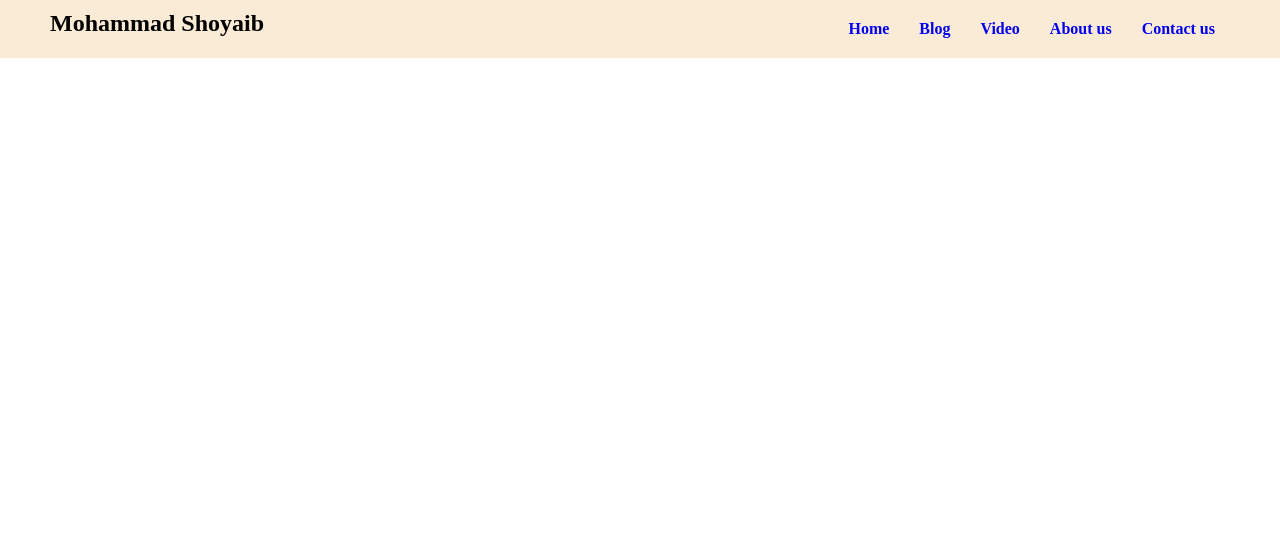
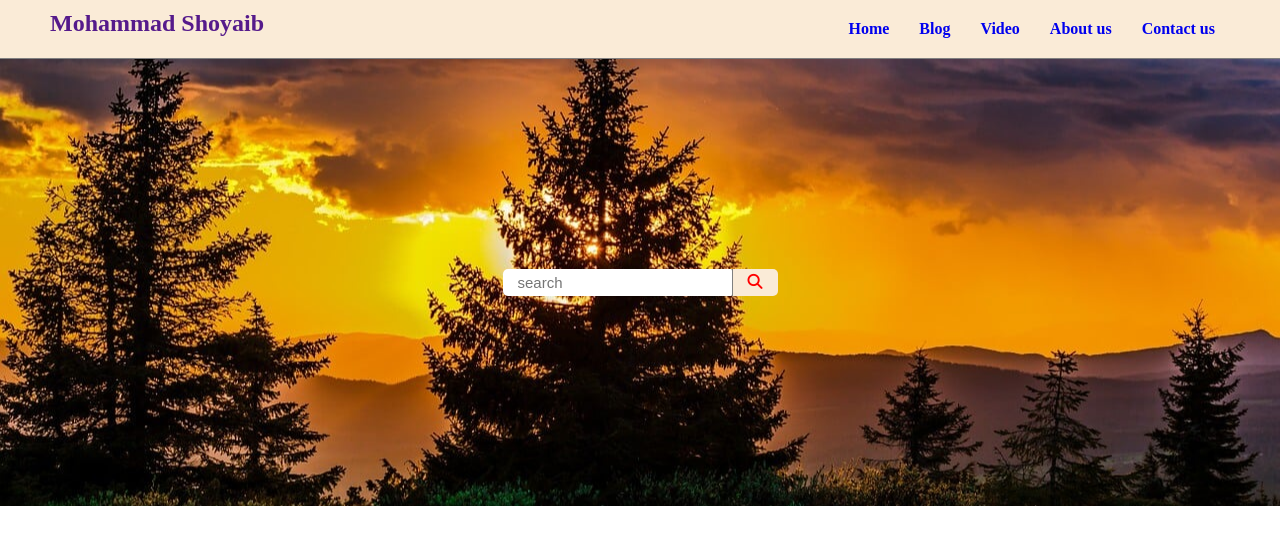
Before and after one commit to shoyaib999/project_one, a plain HTML site: page index.HTML in a window 1280 px wide. Drawn offline with Linux system fonts and the light colour scheme.

Commit message:
hero area making

```diff
--- a/index.HTML
+++ b/index.HTML
@@ -4,6 +4,8 @@
     <meta charset="UTF-8">
     <meta name="viewport" content="width=device-width, initial-scale=1.0">
     <title>project_one</title>
+    <!-- fontawesome cdn  -->
+    <link rel="stylesheet" href="https://cdnjs.cloudflare.com/ajax/libs/font-awesome/6.4.2/css/all.min.css" integrity="sha512-z3gLpd7yknf1YoNbCzqRKc4qyor8gaKU1qmn+CShxbuBusANI9QpRohGBreCFkKxLhei6S9CQXFEbbKuqLg0DA==" crossorigin="anonymous" referrerpolicy="no-referrer" />
     <link rel="stylesheet" href="style.css">
 </head>
 <body>
@@ -19,7 +21,12 @@
             <li><a href="#">Contact us</a></li>
         </ul>
     </nav>
+
     <header>
+        <div class="searchBox">
+            <input type="search" name="" id="" placeholder="search">
+            <div class="searchIcon"><i class="fa-solid fa-magnifying-glass"></i></div>
+        </div>
 
     </header>
 
--- a/style.css
+++ b/style.css
@@ -8,6 +8,10 @@ nav{
     background-color: antiquewhite;
     padding: 10px 50px;
     text-align: center;
+    border-bottom: 1.5px solid gray;
+}
+nav div{
+    color: #551a8b;
 }
 nav ul{
     display: flex;
@@ -26,3 +30,45 @@ nav ul li a:hover{
     color: white;
     border-radius: 5px;
 }
+
+/* hero area code start  */
+header{
+    background-image: url(img/Free-Nature-Backgrounds-Sunset-by-Pixabay.jpg);
+    padding: 210px 0;
+    background-repeat: no-repeat;
+    background-position: center;
+    background-size: cover;
+}
+.searchBox{
+    display: flex;
+    justify-content: center;
+    align-items: center;
+}
+.searchIcon{
+    color: red;
+    background-color: antiquewhite;
+    font-size: 15px;
+    padding: 5px 15px;
+    border-top-right-radius: 5px;
+    border-bottom-right-radius: 5px;
+    /* height: 20px;
+    width: 30px;
+    /* display: flex;
+    justify-content: center;
+    align-items: center; */
+    cursor: pointer;
+    margin-left: -1px;
+    border-left: 0.25px solid gray;
+}
+.searchBox input{
+    /* width: 200px;
+    height: 20px; */
+    padding: 5px 15px;
+    border-radius: 2px;
+    font-size: 15px;
+    padding: 5px 15px;
+    border: none;
+    border-top-left-radius: 5px;
+    border-bottom-left-radius: 5px;
+    border-right: 1px solid gray;
+}
```
Also changed, not shown: img/Free-Nature-Backgrounds-Sunset-by-Pixabay.jpg (added), img/images (2).jpeg (added).
